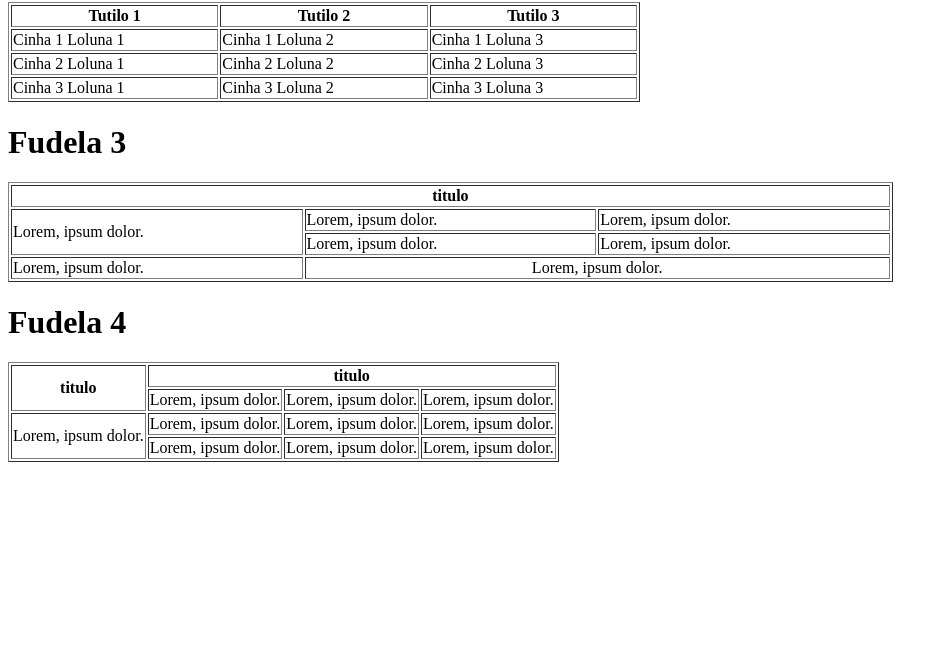
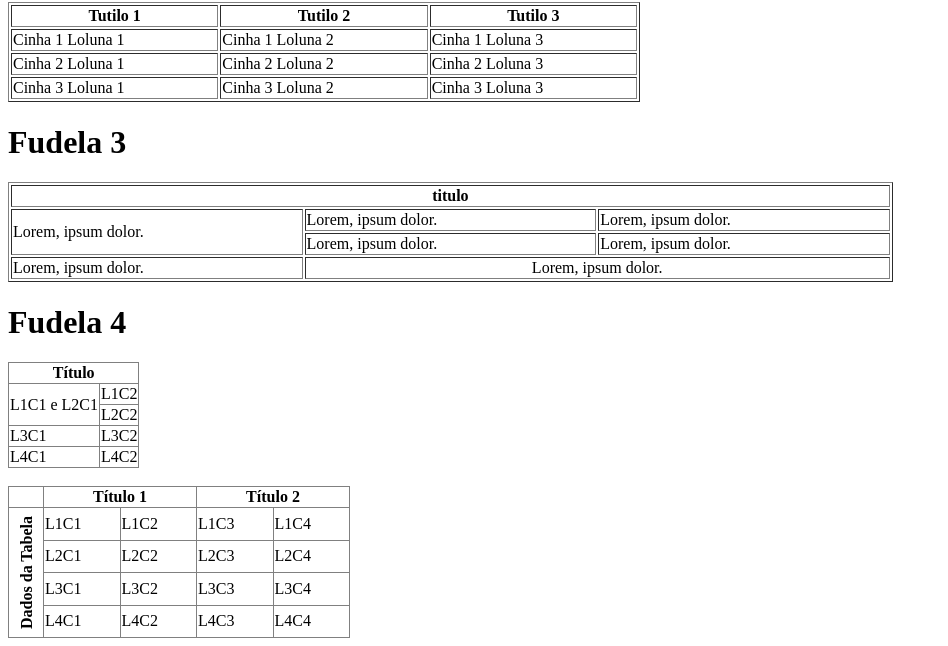
Before and after one commit to cab-ar-e/HTML, a plain HTML site: page Tabela/index.html in a window 1280 px wide. Shown: the part 682-1328 px from the top of the page, without its empty margins (0-948 px from the left). Before the commit the page ends 1152 px from the top, so only its background shows below. Drawn offline with Linux system fonts and the light colour scheme.

Commit message:
Dia 05;05;202 git commit

```diff
--- a/proj2/index.html
+++ b/Tabela/index.html
@@ -110,28 +110,60 @@
 </table>
 <h1>Fudela 4</h1>
 
-<table border = "1">
-
-        <th rowspan="2">titulo</th>
-        <th colspan="3">titulo</th>
+<table border = 1 style="border-collapse: collapse;">
     <tr>
-
-            <td>Lorem, ipsum dolor.</td>
-            <td>Lorem, ipsum dolor.</td>
-            <td>Lorem, ipsum dolor.</td>
+      <th colspan="2">Título</th>
     </tr>
     <tr>
-            <td rowspan="2">Lorem, ipsum dolor.</td>
-            <td>Lorem, ipsum dolor.</td>
-            <td>Lorem, ipsum dolor.</td>
-            <td>Lorem, ipsum dolor.</td>
+      <td rowspan="2" style=" align-self: top;">L1C1 e L2C1</td>
+      <td>L1C2</td>
     </tr>
     <tr>
-            <td>Lorem, ipsum dolor.</td>
-            <td>Lorem, ipsum dolor.</td>
-            <td>Lorem, ipsum dolor.</td>
+      <td>L2C2</td>
     </tr>
+    <tr>
+      <td>L3C1</td>
+      <td>L3C2</td>
+    </tr>
+    <tr>
+      <td>L4C1</td>
+      <td>L4C2</td>
+    </tr>
+  </table>
 
+ <br>
+  <table border = 1 style="border-collapse: collapse;">
+    <tr>
+      <th></th>
+      <th colspan="2" width = "150">Título 1</th>
+      <th colspan="2" width = "150">Título 2</th>
+    </tr>
+    <tr>
+        <th style = "padding: 8px; writing-mode: vertical-lr; transform: rotate(180deg);"rowspan="5">Dados da Tabela</th>
+      <td>L1C1</td>
+      <td>L1C2</td>
+      <td>L1C3</td>
+      <td>L1C4</td>
+    </tr>
+    <tr>
+      <td>L2C1</td>
+      <td>L2C2</td>
+      <td>L2C3</td>
+      <td>L2C4</td>
+    </tr>
+    <tr>
+      <td>L3C1</td>
+      <td>L3C2</td>
+      <td>L3C3</td>
+      <td>L3C4</td>
+    </tr>
+    <tr>
+      <td>L4C1</td>
+      <td>L4C2</td>
+      <td>L4C3</td>
+      <td>L4C4</td>
+    </tr>
+  </table>
 
     </tbody>
 </table>
```
Lines whose indentation alone changed are shown as unchanged.
